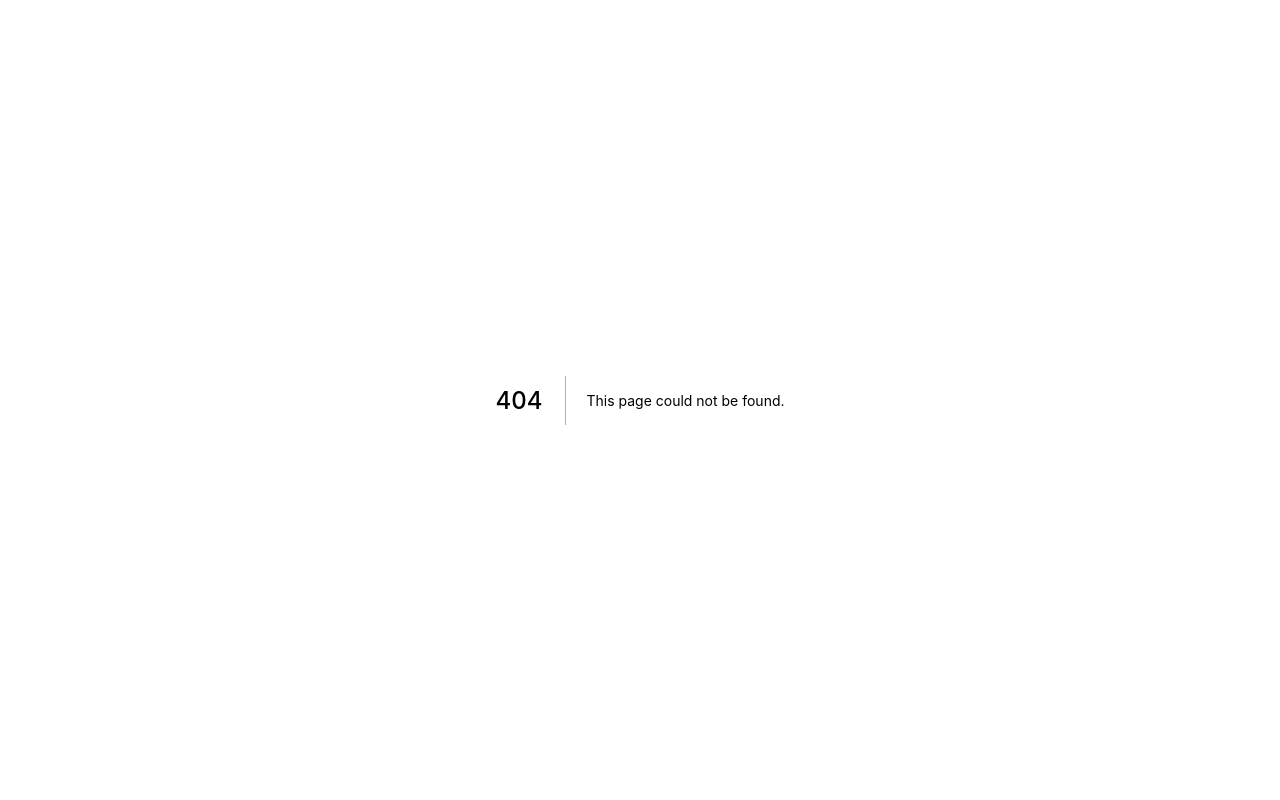
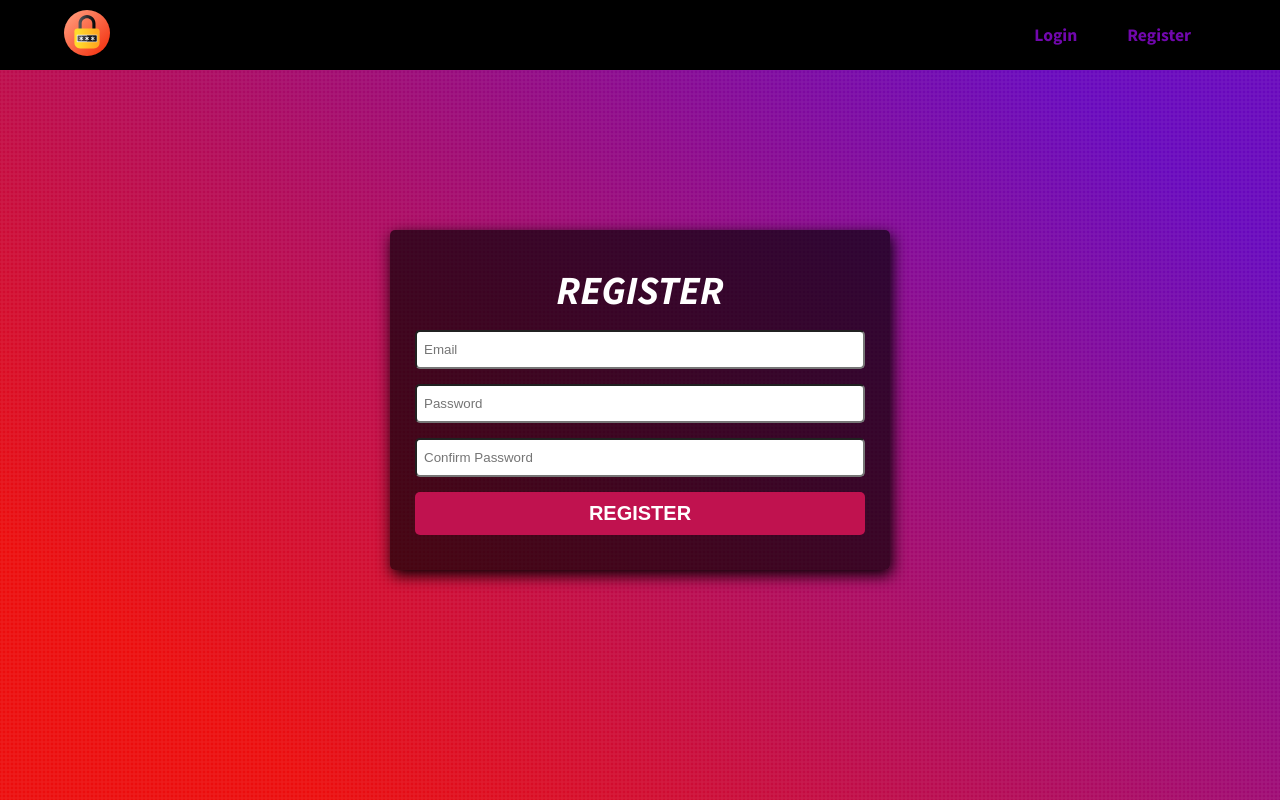
Before and after one commit to Lukazovic/login-serverless-next-app, a Next.js app: page /register in a window 1280 px wide. Before the commit this address had no page. Built offline with nearby package versions, Linux system fonts and the light colour scheme.

Commit message:
Add Register page

```diff
--- a/src/pages/_app.tsx
+++ b/src/pages/_app.tsx
@@ -3,6 +3,7 @@ import '../styles/Navbar.css';
 import '../styles/Form.css';
 import '../styles/Home.css';
 import '../styles/Login.css';
+import '../styles/Register.css';
 
 function MyApp({ Component, pageProps }) {
   return <Component {...pageProps} />;
--- a/src/pages/login.tsx
+++ b/src/pages/register.tsx
@@ -3,10 +3,11 @@ import Head from '../components/Head';
 import Navbar from '../components/Navbar';
 import Form from '../components/Form';
 
-const Login: React.FC = () => {
+const Register: React.FC = () => {
   const [formData, setFormData] = useState({
     email: '',
     password: '',
+    confirmPassword: '',
   });
 
   const handleInputChange = (event: ChangeEvent<HTMLInputElement>) => {
@@ -22,20 +23,20 @@ const Login: React.FC = () => {
 
   return (
     <div>
-      <Head title="Login" />
+      <Head title="Register" />
 
       <Navbar />
 
-      <main id="login">
-        <div className="login__wrapper">
-          <Form title="Login" buttonText="Login" onSubmit={handleSubmit}>
+      <main id="register">
+        <div className="register__wrapper">
+          <Form title="Register" buttonText="Register" onSubmit={handleSubmit}>
             <input
               type="text"
               name="email"
               id="email"
               value={formData.email}
               onChange={handleInputChange}
-              placeholder="email"
+              placeholder="Email"
             />
             <input
               type="password"
@@ -43,7 +44,15 @@ const Login: React.FC = () => {
               id="password"
               value={formData.password}
               onChange={handleInputChange}
-              placeholder="password"
+              placeholder="Password"
+            />
+            <input
+              type="password"
+              name="confirmPassword"
+              id="confirmPassword"
+              value={formData.confirmPassword}
+              onChange={handleInputChange}
+              placeholder="Confirm Password"
             />
           </Form>
         </div>
@@ -52,4 +61,4 @@ const Login: React.FC = () => {
   );
 };
 
-export default Login;
+export default Register;
--- /dev/null
+++ b/src/styles/Register.css
@@ -0,0 +1,15 @@
+#register {
+  width: 100%;
+  height: 100vh;
+  color: white;
+}
+
+#register .register__wrapper {
+  width: 90%;
+  height: 100%;
+  margin: 0 auto;
+  display: flex;
+  flex-direction: column;
+  align-items: center;
+  justify-content: center;
+}
```
